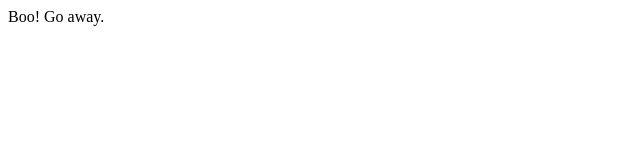
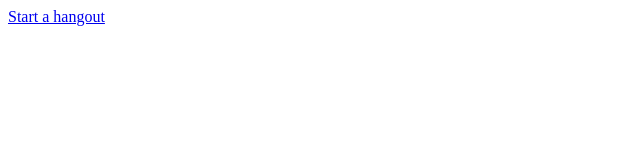
Before and after one commit to hangoutsdeception/hangoutsdeception.github.io, a plain HTML site: page index.html in a window 1280 px wide. Shown: the whole page, without its empty margins (0-640 px from the left). Drawn offline with Linux system fonts and the light colour scheme.

Commit message:
changed the index to send you to create a hangout

```diff
--- a/index.html
+++ b/index.html
@@ -5,6 +5,6 @@
     <title></title>
 </head>
 <body>
-Boo! Go away.
+    <a href="https://plus.google.com/hangouts">Start a hangout</a>
 </body>
 </html>
```
